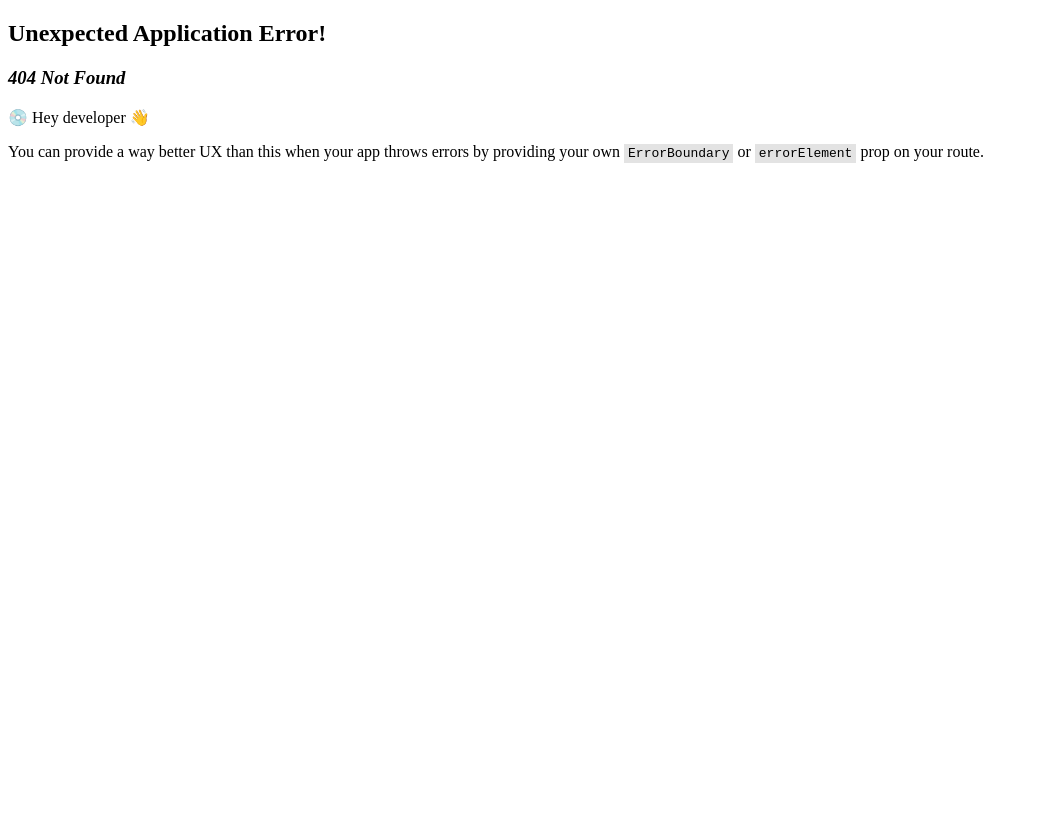
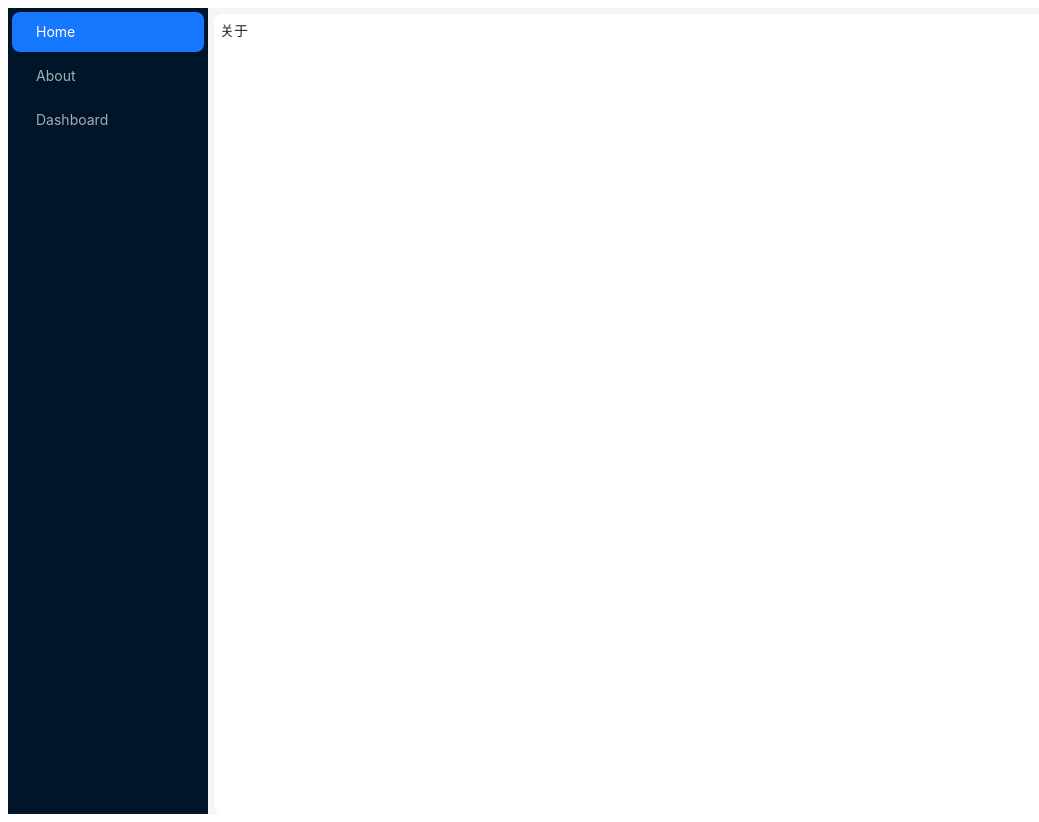
Before and after one commit to Ni0duann/monitor-web, a React (Vite) app: page /about in a window 1280 px wide. Before the commit this address had no page. Shown: the whole page, without its empty margins (0-1039 px from the left). Before the commit the page ends 800 px from the top, so only its background shows below. Built offline with nearby package versions, Linux system fonts and the light colour scheme.

Commit message:
大概布局

```diff
--- /dev/null
+++ b/src/App.tsx
@@ -0,0 +1,47 @@
+import React from "react";
+import { Layout, Menu, theme } from "antd";
+import { Link, Outlet } from "react-router-dom";
+const { Content, Sider } = Layout;
+
+const items = [
+    { path: "/", key: "1", label: "Home" },
+    { path: "/about", key: "2", label: "About" },
+    { path: "/dashboard", key: "3", label: "Dashboard" },
+];
+
+const App: React.FC = () => {
+    const {
+        token: { colorBgContainer, borderRadiusLG },
+    } = theme.useToken();
+
+    return (
+        <Layout style={{ minHeight: "100vh" }}>
+            <Sider breakpoint="lg" collapsedWidth="0">
+                <div className="demo-logo-vertical" />
+                <Menu theme="dark" mode="inline" defaultSelectedKeys={["1"]}>
+                    {items.map((item) => (
+                        <Menu.Item key={item.key}>
+                            <Link to={item.path}>{item.label}</Link>
+                        </Menu.Item>
+                    ))}
+                </Menu>
+            </Sider>
+            <Layout>
+                <Content style={{ margin: "6px 6px 0" }}>
+                    <div
+                        style={{
+                            padding: 6,
+                            minHeight: "100vh",
+                            background: colorBgContainer,
+                            borderRadius: borderRadiusLG,
+                        }}
+                    >
+                        <Outlet />
+                    </div>
+                </Content>
+            </Layout>
+        </Layout>
+    );
+};
+
+export default App;
--- /dev/null
+++ b/src/page/About/index.tsx
@@ -0,0 +1,9 @@
+function About(){
+    return(
+        <div>
+            关于
+        </div>
+    )
+}
+
+export default About
--- a/src/router/index.tsx
+++ b/src/router/index.tsx
@@ -1,17 +1,24 @@
 import { createBrowserRouter } from "react-router-dom";
-import Home from "../page/Home";
-import Dashboard from '@/page/Dashboard';
-
+import About from "../page/About/index";
+import Home from "../page/Home/index";
+import Dashboard from "../page/Dashboard/index";
+import App from "../App";
 const router = createBrowserRouter([
     {
-        path: '/',
-        element: <Home />
+        path: "/",
+        element: <App />,
+        children: [
+            { index: true, element: <Home /> },
+            {
+                path: "/dashboard",
+                element: <Dashboard />,
+            },
+            {
+                path: "/about",
+                element: <About />,
+            },
+        ],
     },
-    {
-        path: '/dashboard',
-        element: <Dashboard />
-    }
-])
-
+]);
 
 export default router;
--- a/tsconfig.app.json
+++ b/tsconfig.app.json
@@ -27,7 +27,8 @@
     "noUnusedLocals": true,
     "noUnusedParameters": true,
     "noFallthroughCasesInSwitch": true,
-    "noUncheckedSideEffectImports": true
+    "noUncheckedSideEffectImports": true,
+    "allowSyntheticDefaultImports": true
   },
   "include": ["src"]
 }
```
